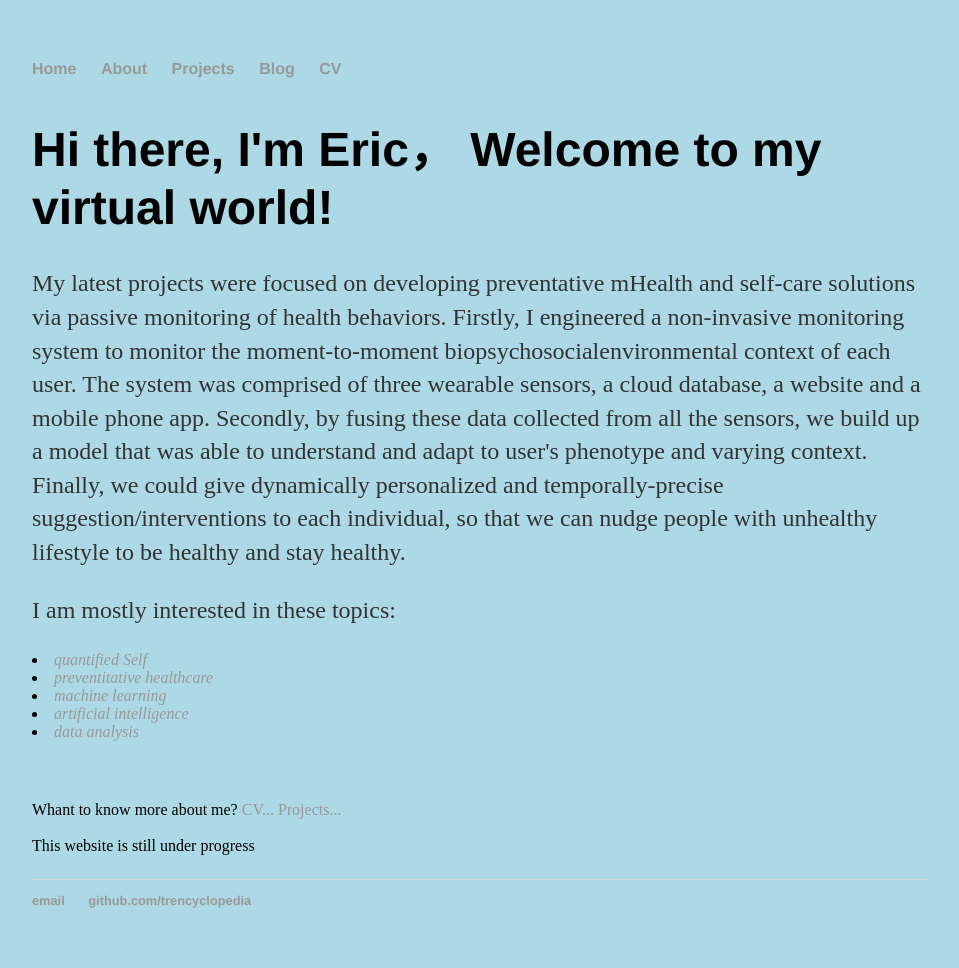
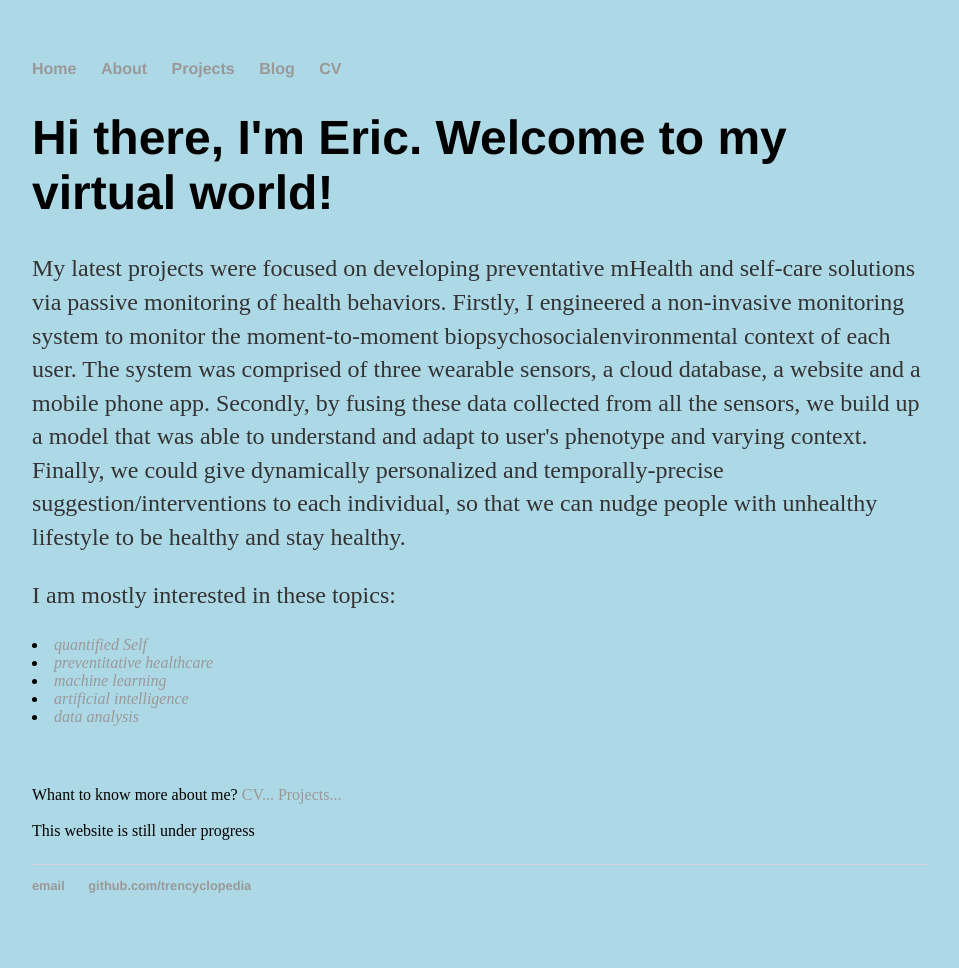
Before and after one commit to trencyclopedia/trencyclopedia.github.io, a Jekyll site: the page built from index.html, in a window 1280 px wide. Shown: the whole page, without its empty margins (160-1119 px from the left). Built offline with Jekyll 4.4.1, drawn with Linux system fonts in a browser that asks for light colours.

```diff
--- a/index.html
+++ b/index.html
@@ -4,7 +4,7 @@ cv: passive
 title: Eric, the virtual world
 ---
 <div class="blurb">
-	<h1>Hi there, I'm Eric， Welcome to my virtual world!</h1>
+	<h1>Hi there, I'm Eric. Welcome to my virtual world!</h1>
 
 	<body style="background-color:lightblue;">
 	<div class="row marketing">
```
